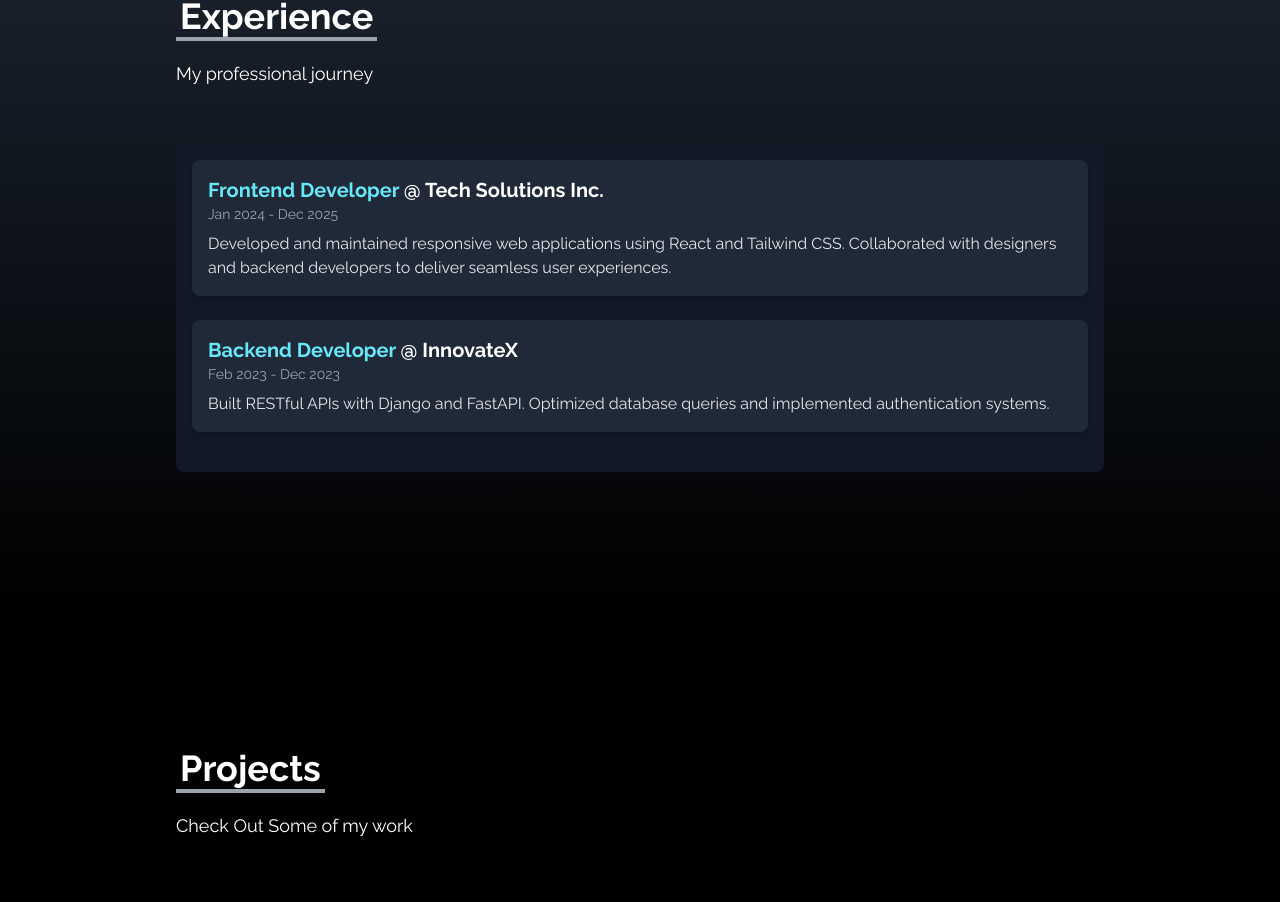
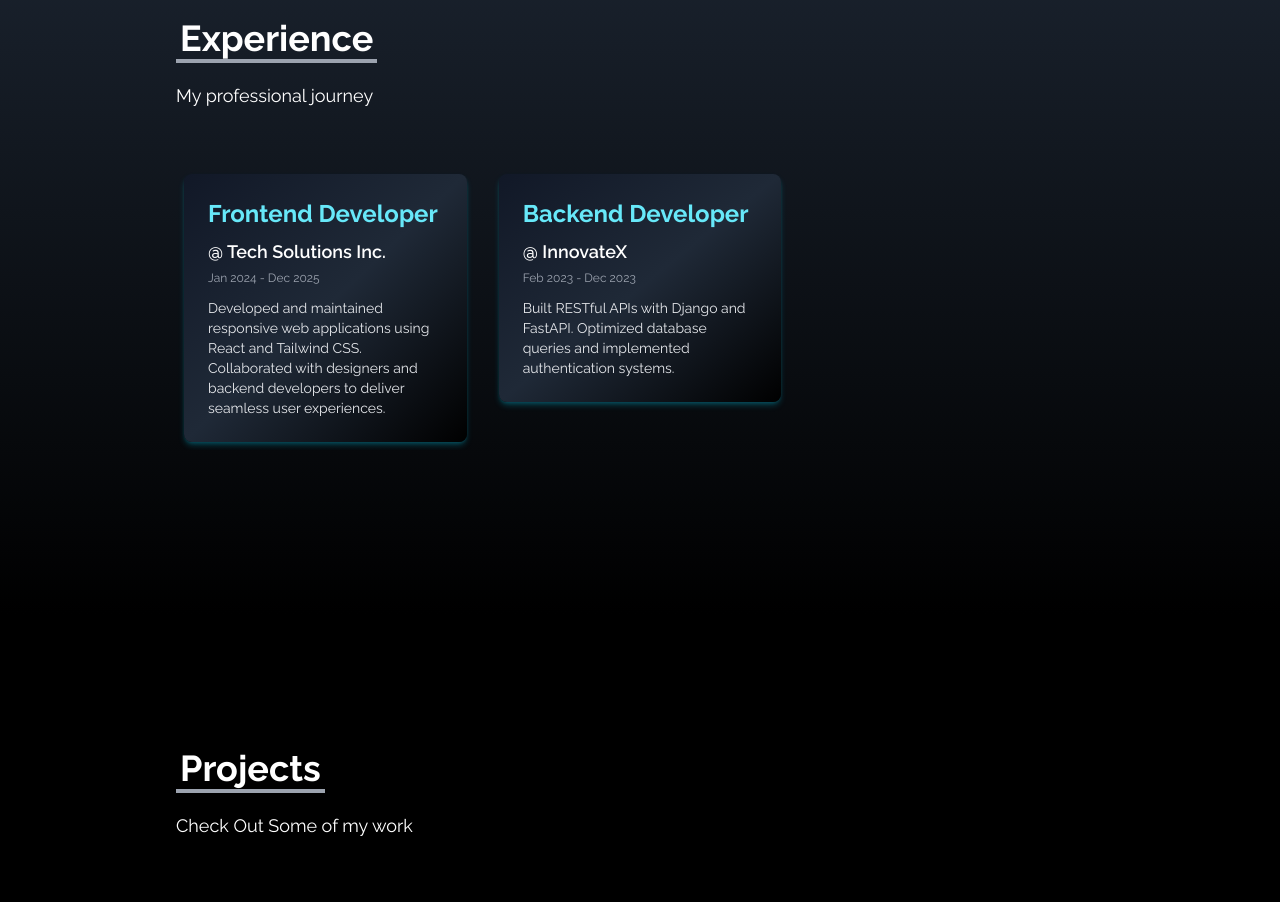
Before and after one commit to ayushrusiya9/AyuFolio, a React (Vite) app: page / in a window 1280 px wide. Shown: the part 2055-2957 px from the top of the page. Built offline with nearby package versions, Linux system fonts and the light colour scheme.

Commit message:
feat: update exeperiance section as per ui

```diff
--- a/src/components/Experience.jsx
+++ b/src/components/Experience.jsx
@@ -1,6 +1,8 @@
 import React from "react";
 import AnimatedWrapper from "./ui/AnimatedWrapper";
 import SectionHeading from "./SectionHeading";
+import GridLayout from "./GridLayout";
+import Card from "./Card";
 
 const experienceData = [
   {
@@ -27,17 +29,20 @@ const Experience = () => {
         <AnimatedWrapper>
           <SectionHeading heading="Experience" secondHeading="My professional journey" />
         </AnimatedWrapper>
-        <AnimatedWrapper>
-          <div className="py-2 xs:p-4 rounded-lg bg-gray-900">
-            {experienceData.map((exp, idx) => (
-              <div key={idx} className="mb-6 p-4 rounded-lg bg-gray-800 shadow-md">
-                <h3 className="text-xl font-bold text-cyan-300">{exp.role} <span className="text-white">@ {exp.company}</span></h3>
-                <p className="text-sm text-gray-400 mb-2">{exp.period}</p>
-                <p className="text-gray-200">{exp.description}</p>
-              </div>
-            ))}
-          </div>
-        </AnimatedWrapper>
+        <GridLayout style="sm:grid-cols-2 md:max-w-2xl mx-auto lg:max-w-none lg:grid-cols-3 gap-4">
+          {experienceData.map((exp, idx) => (
+            <AnimatedWrapper key={idx} animateFrom="bottom" delay={0.8}>
+              <Card style={{shadow:'shadow-cyan-500/30'}}>
+                <div className="flex flex-col h-full p-6 bg-gradient-to-br from-gray-900 via-gray-800 to-black rounded-lg">
+                  <h3 className="text-2xl font-bold text-cyan-300 mb-2">{exp.role}</h3>
+                  <span className="text-lg text-white font-semibold mb-1">@ {exp.company}</span>
+                  <p className="text-xs text-gray-400 mb-3">{exp.period}</p>
+                  <p className="text-gray-200 text-sm">{exp.description}</p>
+                </div>
+              </Card>
+            </AnimatedWrapper>
+          ))}
+        </GridLayout>
       </div>
     </div>
   );
```
